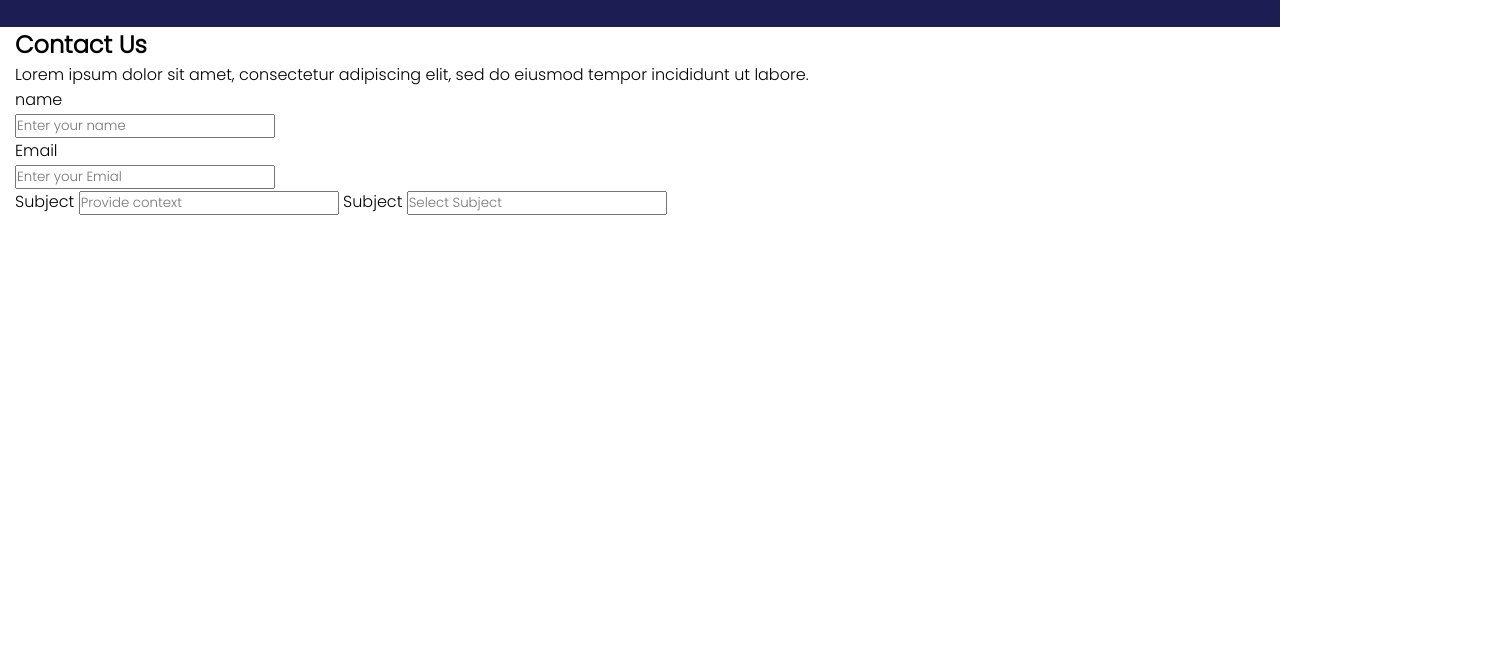
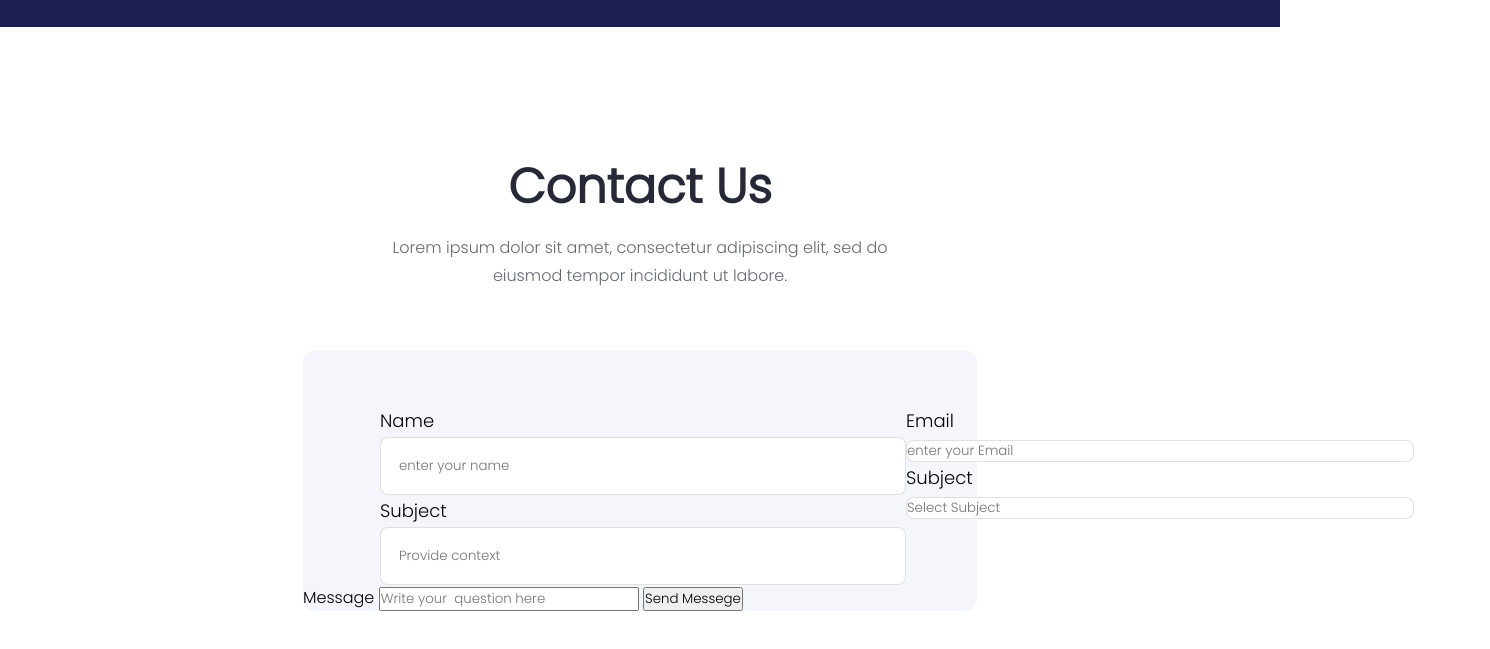
Before and after one commit to Tmurod/finsweet, a plain HTML site: page contact.html in a window 1280 px wide. Shown: the part 99-748 px from the top of the page, 1490 px wide, since content can reach past the window. Drawn offline with Linux system fonts and the light colour scheme.

Commit message:
ADDED-inputs

```diff
--- a/contact.html
+++ b/contact.html
@@ -7,8 +7,8 @@
   <!-- CSS only -->
   <!-- <link href="https://cdn.jsdelivr.net/npm/bootstrap@5.2.3/dist/css/bootstrap.min.css" rel="stylesheet" integrity="sha384-rbsA2VBKQhggwzxH7pPCaAqO46MgnOM80zW1RWuH61DGLwZJEdK2Kadq2F9CUG65" crossorigin="anonymous"> -->
   <link rel="stylesheet" href="https://cdnjs.cloudflare.com/ajax/libs/font-awesome/6.2.1/css/all.min.css">
-  <!-- <link rel="stylesheet" href="./css/style.min.css"> -->
-  <link rel="stylesheet" href="./styles/style.css">
+  <link rel="stylesheet" href="./css/style.min.css">
+  <!-- <link rel="stylesheet" href="./styles/style.css"> -->
   <title>Document</title>
 </head>
 <body>
@@ -63,38 +63,35 @@
 
 <!-- section-intro__contact -->
 <section class="intro__contact">
-  <div class="container">
+  <div class="container context">
     <div class="section-intro__contact">
       <div class="intro__contact-subtitle">
         <h1>
           Contact Us
         </h1>
         <p>
-          Lorem ipsum dolor sit amet, consectetur adipiscing elit, sed do eiusmod tempor incididunt ut labore.
+          Lorem ipsum dolor sit amet, consectetur adipiscing elit, sed do <br> eiusmod tempor incididunt ut labore.
         </p>
       </div>
-      <div class="intro__contact-input">
+      <div class="intro-contact__info">
         <form>
-          <div class="contact-input__col-1">
-            <div>
-              name
+          <div class="form-input">
+            <div class="contact-info__col-1">
+              <div >name</div>
+              <input type="text" placeholder="enter your name">
+              <div>Subject</div>
+              <input type="text" placeholder="Provide context">
             </div>
-            <input type="text" placeholder="Enter your name">
-            <div>
-              Email
+            <div class="contact-info__col-2">
+              <div for="text">Email</div>
+              <input type="text" placeholder="enter your Email">
+              <div>Subject</div>
+              <input type="text" placeholder="Select Subject">
             </div>
-            <input type="text" placeholder="Enter your Emial">
           </div>
-          <div class="contact-input__col-2">
-            <label for="text">
-              Subject
-            </label>
-            <input type="text" placeholder="Provide context">
-            <label for="text">
-              Subject
-            </label>
-            <input type="text" placeholder="Select Subject">
-          </div>
+            <label for="text">Message</label>
+            <input type="text" placeholder="Write your  question here">
+            <button>Send Messege</button>
         </form>
       </div>
     </div>
--- a/styles/_shared.scss
+++ b/styles/_shared.scss
@@ -1231,9 +1231,6 @@ footer {
 
       padding-bottom: 128px;
 
-      h2 {
-      }
-
       p {
         width: 90%;
       }
@@ -1251,19 +1248,7 @@ footer {
 
       .chat-free__text {
         padding-left: 80px;
-
-        h2 {
-        }
-      }
-
-    }
-
-    .chat-work {
-
-    }
-
-    .chat-delivery {
-
+      }
     }
   }
 }
@@ -1517,9 +1502,6 @@ footer {
     padding-bottom: 24px;
   }
 
-  img {
-  }
-
   ul {
     text-align: start;
     padding-bottom: 64px;
@@ -1760,3 +1742,83 @@ footer {
     }
   }
 }
+
+// contact
+
+.intro__contact {
+  padding-top: 128px;
+
+.context {
+  width: 55%;
+
+  .section-intro__contact {
+
+    .intro__contact-subtitle {
+      text-align: center;
+
+      h1 {
+        font-weight: 600;
+        font-size: 48px;
+        line-height: 64px;
+        color: #282938;
+        padding-bottom: 15px;
+      }
+
+      p {
+        font-weight: 400;
+        font-size: 16px;
+        line-height: 28px;
+        color: #282938;
+        opacity: 0.7;
+        padding-bottom: 60px;
+      }
+    }
+
+    .intro-contact__info {
+
+      form {
+        background: #F4F6FC;
+        border-radius: 12px;
+
+        .contact-info__col-1 {
+          padding-top: 55px;
+
+          div {
+            font-weight: 500;
+            font-size: 18px;
+            line-height: 32px;
+            padding-left: 77px;
+            text-transform: capitalize;
+          }
+
+          input {
+            margin-left: 77px;
+            padding: 18px;
+            padding-right: 250px;
+            border: 1px solid rgba(0, 0, 0, 0.12);
+            border-radius: 8px;
+          }
+        }
+
+        .contact-info__col-2 {
+          padding-top: 55px;
+
+          div {
+            padding-right: 76px;font-weight: 500;
+            font-size: 18px;
+            line-height: 32px;
+            text-transform: capitalize;
+          }
+
+          input {
+            margin-right: 76px;
+            padding-right: 250px;
+            border: 1px solid rgba(0, 0, 0, 0.12);
+            border-radius: 8px;
+          }
+        }
+      }
+    }
+  }
+}
+}
--- a/styles/style.scss
+++ b/styles/style.scss
@@ -521,9 +521,9 @@ footer {
 
 // build-portfolio
 
-.build-portfolio {
+// .build-portfolio {
 
-}
+// }
 
 
 
@@ -568,15 +568,34 @@ footer {
 
 // chat
 
-.section-intro__study {
+// .section-intro__study {
 
-}
+// }
 
-.intro__contact-input {
-  display: flex;
-  flex-direction: column;
+// contact
 
-  .contact-input__col-1 {
-    display: flex;
+.intro__contact {
+
+  .section-intro__contact {
+
+    .intro__contact-subtitle {
+
+    }
+
+    .intro-contact__info {
+
+      form {
+
+        .form-input {
+          display: flex;
+          justify-content: space-between;
+
+          // .contact-info__col-1,
+          // .contact-info__col-2 {
+          //   // flex: 1;
+          // }
+        }
+      }
+    }
   }
 }
```
Also changed, not shown: css/style.min.css.
